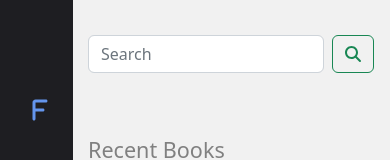
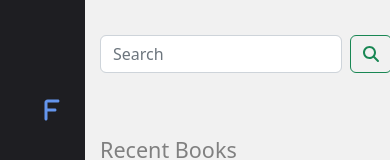
Before and after one commit to Funread/funread, a React (Create React App) app in the folder frontend/: page /POC/FR-315 in a window 390 px wide. Shown: the top 160 px of the page. Built offline with nearby package versions, Linux system fonts and the light colour scheme.

Commit message:
FR-315 Arreglar responsive
Se cambió el nombre de la carpeta y se arreglo el responsive al visualizar el libro

```diff
--- a/frontend/src/POC/poc.jsx
+++ /dev/null
@@ -1,95 +0,0 @@
-import "./poc.css";
-import React, { useState } from "react";
-import MyBooks from "../Components/MyBooks/MyBooks";
-import Button from "react-bootstrap/Button";
-import Form from "react-bootstrap/Form";
-import { FontAwesomeIcon } from "@fortawesome/react-fontawesome";
-import { faSearch } from "@fortawesome/free-solid-svg-icons";
-import Library from "../Components/Library/Library";
-import BookView from "../Components/Shared/BookView/BookView";
-import SidebarBook from "../Components/Shared/SidebarBook/SidebarBook";
-
-const POC = () => {
-  const [showSidebar, setShowSidebar] = useState(false);
-  const [selectedBook, setSelectedBook] = useState(null);
-
-  const toggleSidebar = (book) => {
-    if (!selectedBook) {
-      setShowSidebar(true);
-      setSelectedBook(book);
-      return;
-    }
-
-    if (selectedBook.id === book.id) {
-      setShowSidebar(false);
-      setSelectedBook(null);
-      return;
-    }
-    setSelectedBook(book);
-  };
-
-  return (
-    <>
-      <div className="container-fluid p-0 text-center ">
-        <div className="row flex-nowrap " style={{ height: "auto" }}>
-          <SidebarBook></SidebarBook>
-
-          <div
-            className={`sidenav ${showSidebar ? "col-sm-8" : "col-11"}`}
-
-          >
-            <div style={{ maxWidth: "1100px" }} className="mx-auto content_library">
-              <Form className="d-flex mt-1 pt-3">
-                <Form.Control
-                  type="search"
-                  placeholder="Search"
-                  className="me-2"
-                  aria-label="Search"
-                />
-                <Button variant="outline-success">
-                  <FontAwesomeIcon
-                    className="fa-magnifying-glass"
-                    icon={faSearch}
-                  />
-                </Button>
-              </Form>
-
-              <h4>Recent Books</h4>
-              <MyBooks toggleSidebar={toggleSidebar} />
-              {selectedBook && (
-                <div
-                  className="sidebar-mobile"
-                  style={{ background: "#79ABA8" }}
-                >
-                  <BookView
-                    title={selectedBook?.title}
-                    description={selectedBook?.description}
-                    image={selectedBook?.image}
-                    author={selectedBook?.author}
-                  />
-                </div>
-              )}
-
-              <Library toggleSidebar={toggleSidebar} />
-            </div>
-          </div>
-          {selectedBook && (
-            <div
-              className="col-sm-3 p-0 sidebar-desktop"
-              style={{ background: "#79ABA8" }}
-            >
-              <BookView
-                title={selectedBook?.title}
-                description={selectedBook?.description}
-                image={selectedBook?.image}
-                author={selectedBook?.author}
-              />
-            </div>
-          )}
-        </div>
-      </div>
-    </>
-  );
-};
-
-export default POC;
--- a/frontend/src/POC/poc.css
+++ b/frontend/src/POCFR-315/pocfr-315.css
@@ -1,4 +1,3 @@
-
 h4 {
   color: grey;
   text-align: left;
@@ -25,14 +24,18 @@ h4 {
 }
 
 @media (max-width: 991.98px) {
-  .sidenav.col-sm-8 {
+  .sidenav.col-sm-9 {
     flex-basis: 91.666667%;
     max-width: 91.666667%;
   }
 }
 
-@media only screen and (max-width : 900px) {
-.content_library{
-  padding-right: 4rem;
+@media only screen and (max-width: 900px) {
+  .content_library {
+    padding-right: 3rem;
+  }
 }
+
+.custom-padding {
+  padding-right: 2rem;
 }
--- /dev/null
+++ b/frontend/src/POCFR-315/pocfr-315.jsx
@@ -0,0 +1,95 @@
+import './pocfr-315.css'
+import React, { useState } from 'react'
+import MyBooks from '../Components/MyBooks/MyBooks'
+import Button from 'react-bootstrap/Button'
+import Form from 'react-bootstrap/Form'
+import { FontAwesomeIcon } from '@fortawesome/react-fontawesome'
+import { faSearch } from '@fortawesome/free-solid-svg-icons'
+import Library from '../Components/Library/Library'
+import BookView from '../Components/Shared/BookView/BookView'
+import SidebarBook from '../Components/Shared/SidebarBook/SidebarBook'
+
+const POC = () => {
+  const [showSidebar, setShowSidebar] = useState(false)
+  const [selectedBook, setSelectedBook] = useState(null)
+
+  const toggleSidebar = (book) => {
+    if (!selectedBook) {
+      setShowSidebar(true)
+      setSelectedBook(book)
+      return
+    }
+
+    if (selectedBook.id === book.id) {
+      setShowSidebar(false)
+      setSelectedBook(null)
+      return
+    }
+    setSelectedBook(book)
+  }
+
+  return (
+    <>
+      <div className='container-fluid custom-padding text-center '>
+        <div className='row flex-nowrap' style={{ height: 'auto' }}>
+          <SidebarBook></SidebarBook>
+
+          <div className={`sidenav ${showSidebar ? 'col-sm-9' : 'col-12'}`}>
+            <div
+              style={{ maxWidth: '1100px' }}
+              className='mx-auto content_library'
+            >
+              <Form className='d-flex mt-1 pt-3'>
+                <Form.Control
+                  type='search'
+                  placeholder='Search'
+                  className='me-2'
+                  aria-label='Search'
+                />
+                <Button variant='outline-success'>
+                  <FontAwesomeIcon
+                    className='fa-magnifying-glass'
+                    icon={faSearch}
+                  />
+                </Button>
+              </Form>
+
+              <h4>Recent Books</h4>
+              <MyBooks toggleSidebar={toggleSidebar} />
+              {selectedBook && (
+                <div
+                  className='sidebar-mobile'
+                  style={{ background: '#79ABA8' }}
+                >
+                  <BookView
+                    title={selectedBook?.title}
+                    description={selectedBook?.description}
+                    image={selectedBook?.image}
+                    author={selectedBook?.author}
+                  />
+                </div>
+              )}
+
+              <Library toggleSidebar={toggleSidebar} />
+            </div>
+          </div>
+          {selectedBook && (
+            <div
+              className='col-sm-3 custom-padding sidebar-desktop'
+              style={{ background: '#79ABA8' }}
+            >
+              <BookView
+                title={selectedBook?.title}
+                description={selectedBook?.description}
+                image={selectedBook?.image}
+                author={selectedBook?.author}
+              />
+            </div>
+          )}
+        </div>
+      </div>
+    </>
+  )
+}
+
+export default POC
--- a/frontend/src/index.js
+++ b/frontend/src/index.js
@@ -1,33 +1,33 @@
-import React from "react";
-import ReactDOM from "react-dom/client";
-import "./index.css";
-import reportWebVitals from "./reportWebVitals";
-import "bootstrap/dist/css/bootstrap.min.css";
-import "react-toastify/dist/ReactToastify.css";
-import { BrowserRouter, Routes, Route } from "react-router-dom";
-import LandingPage from "./Components/LandingPage/LandingPage";
-import MyLibrary from "./Components/MyLibrary/MyLibrary";
-import Dashboard from "./Components/Shared/Dashboard/Dashboard";
-import Wiki from "./Components/Wiki/Wiki";
-import Puzzle from "./Components/Shared/Templates/Widgets/Puzzle/Puzzle";
-import Wizard from "./Components/Shared/Wizard/Wizard";
-import WizardTemplate from "./Components/WizardTemplete/WizardTemplate";
-import AddPage from "./Components/Shared/AddPage/AddPage";
-import Template1 from "./Components/Shared/Templates/Template 1/Template1"
-import Template2 from "./Components/Shared/Templates/Template 2/template2";
-import Template3 from "./Components/Shared/Templates/Template3/Template3";
-import MemoryGame from "./Components/Shared/Templates/Widgets/MemoryGame/MemoryGame";
-import POC from "./POC/poc"
-const root = ReactDOM.createRoot(document.getElementById("root"));
+import React from 'react'
+import ReactDOM from 'react-dom/client'
+import './index.css'
+import reportWebVitals from './reportWebVitals'
+import 'bootstrap/dist/css/bootstrap.min.css'
+import 'react-toastify/dist/ReactToastify.css'
+import { BrowserRouter, Routes, Route } from 'react-router-dom'
+import LandingPage from './Components/LandingPage/LandingPage'
+import MyLibrary from './Components/MyLibrary/MyLibrary'
+import Dashboard from './Components/Shared/Dashboard/Dashboard'
+import Wiki from './Components/Wiki/Wiki'
+import Puzzle from './Components/Shared/Templates/Widgets/Puzzle/Puzzle'
+import Wizard from './Components/Shared/Wizard/Wizard'
+import WizardTemplate from './Components/WizardTemplete/WizardTemplate'
+import AddPage from './Components/Shared/AddPage/AddPage'
+import Template1 from './Components/Shared/Templates/Template 1/Template1'
+import Template2 from './Components/Shared/Templates/Template 2/template2'
+import Template3 from './Components/Shared/Templates/Template3/Template3'
+import MemoryGame from './Components/Shared/Templates/Widgets/MemoryGame/MemoryGame'
+import POCFR_315 from './POCFR-315/pocfr-315'
+const root = ReactDOM.createRoot(document.getElementById('root'))
 root.render(
   <BrowserRouter>
     <Routes>
       <Route
         exact
-        path="/mylibrary"
+        path='/mylibrary'
         element={
-          <div className="index-background-padding">
-            <div className="index-background-container ">
+          <div className='index-background-padding'>
+            <div className='index-background-container '>
               <MyLibrary />
             </div>
           </div>
@@ -36,62 +36,68 @@ root.render(
 
       <Route
         exact
-        path="/"
+        path='/'
         element={
-          <div className="index-background-padding">
-            <div className="index-background-container ">
+          <div className='index-background-padding'>
+            <div className='index-background-container '>
               <LandingPage />
             </div>
           </div>
         }
       />
       <Route
-        path="/dashboard"
+        path='/dashboard'
         element={
-          <div className="index-background-padding">
-            <div className="index-background-container ">
+          <div className='index-background-padding'>
+            <div className='index-background-container '>
               <Dashboard />
             </div>
-          </div>} />
-      <Route path="/wiki" element={<Wiki />} />
+          </div>
+        }
+      />
+      <Route path='/wiki' element={<Wiki />} />
 
-      <Route path="/puzzle" element={<Puzzle imagen="https://149695847.v2.pressablecdn.com/wp-content/uploads/2020/08/What-is-Computer-Vision-scaled.jpg" />} />
+      <Route
+        path='/puzzle'
+        element={
+          <Puzzle imagen='https://149695847.v2.pressablecdn.com/wp-content/uploads/2020/08/What-is-Computer-Vision-scaled.jpg' />
+        }
+      />
       {/* <Route path="/wizard" element={<Wizard />}/> */}
-
 
       <Route
         exact
-        path="/wizard"
+        path='/wizard'
         element={
-          <div className="index-background-padding">
-            <div className="index-background-container ">
+          <div className='index-background-padding'>
+            <div className='index-background-container '>
               <Wizard />
             </div>
           </div>
         }
       />
-      <Route path="/wizardtemplate" element={<WizardTemplate />} />
+      <Route path='/wizardtemplate' element={<WizardTemplate />} />
 
       <Route
-        path="/addpage"
+        path='/addpage'
         element={
-          <div className="index-background-padding">
-            <div className="index-background-container ">
+          <div className='index-background-padding'>
+            <div className='index-background-container '>
               <AddPage />
             </div>
           </div>
         }
       />
-      <Route path="/template-1" element={<Template1 />} />
-      <Route path="/template-2" element={<Template2 />} />
-      <Route path="/template-3" element={<Template3/>} />
-      <Route path="/memorygame" element={<MemoryGame/>} />
-      <Route path="/POC/FR-315" element={<POC/>} />
+      <Route path='/template-1' element={<Template1 />} />
+      <Route path='/template-2' element={<Template2 />} />
+      <Route path='/template-3' element={<Template3 />} />
+      <Route path='/memorygame' element={<MemoryGame />} />
+      <Route path='/POC/FR-315' element={<POCFR_315 />} />
     </Routes>
   </BrowserRouter>
-);
+)
 
 // If you want to start measuring performance in your app, pass a function
 // to log results (for example: reportWebVitals(console.log))
 // or send to an analytics endpoint. Learn more: https://bit.ly/CRA-vitals
-reportWebVitals();
+reportWebVitals()
```
Also changed, not shown: frontend/src/Components/Shared/SidebarBook/SidebarBook.jsx (+27 -58 lines).
